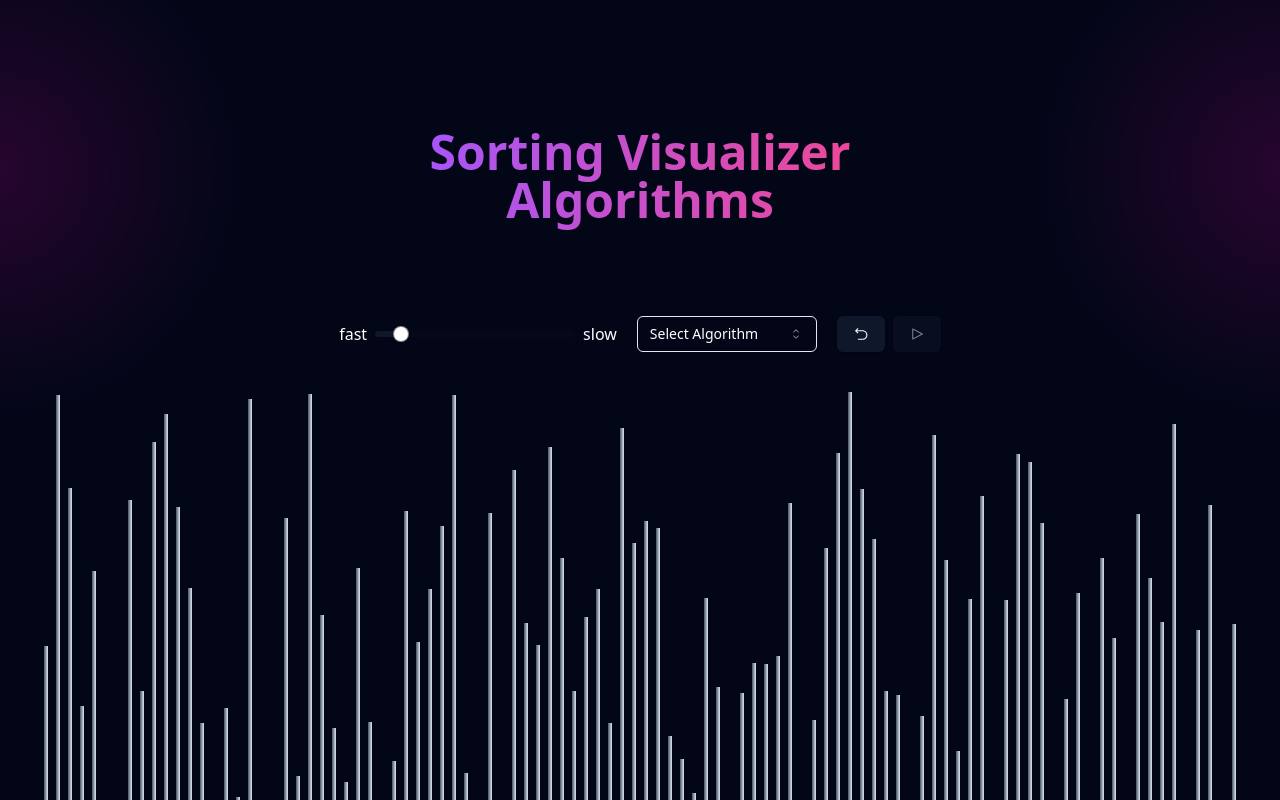
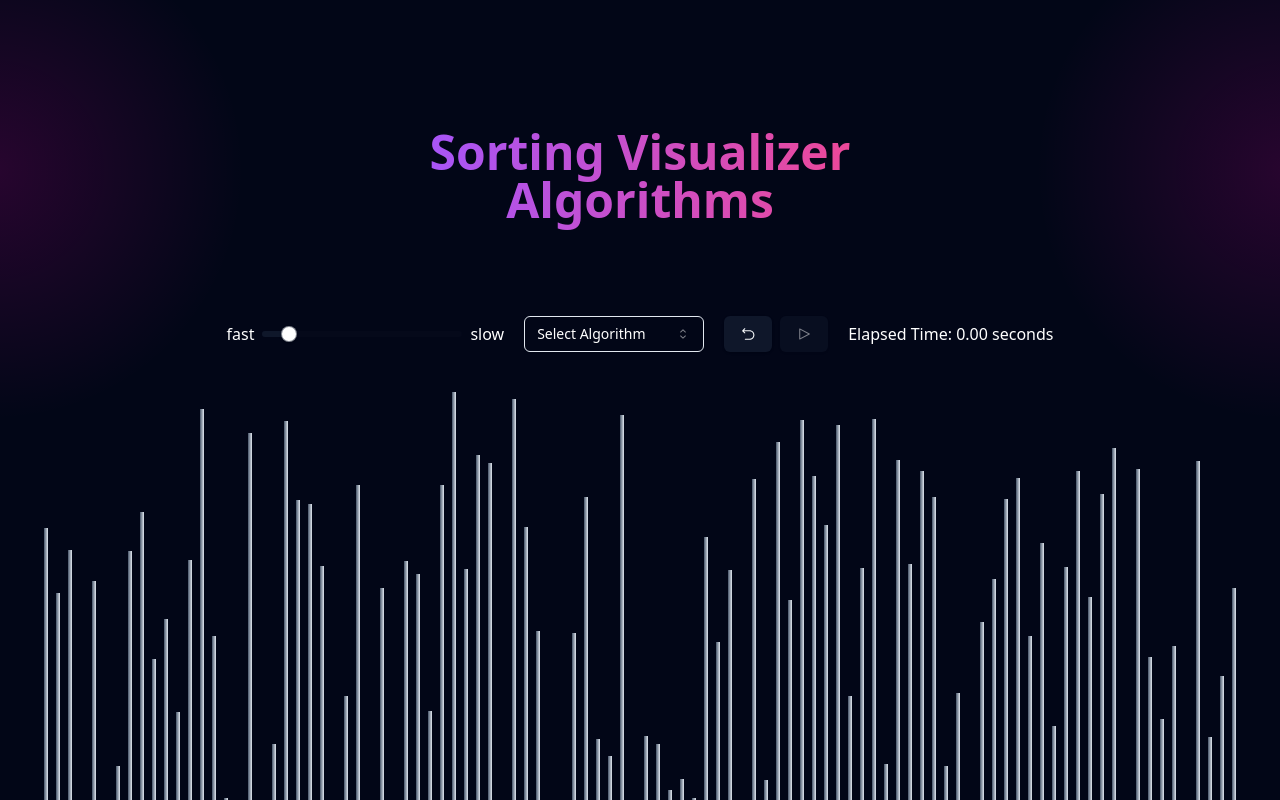
Before and after one commit to ziad-hatem/sorting-visualizer, a Next.js app: page / in a window 1280 px wide. Built offline with nearby package versions, Linux system fonts and the light colour scheme.

Commit message:
edit description

```diff
--- a/app/_components/sorting-visualizer.tsx
+++ b/app/_components/sorting-visualizer.tsx
@@ -24,6 +24,8 @@ const SortingVisualizer = () => {
     handleQuickSort,
     activeIndices,
     controllerRef,
+    arrayLength,
+    elapsedTime,
   } = useContext<any>(SortingContext);
 
   useEffect(() => {
@@ -47,6 +49,12 @@ const SortingVisualizer = () => {
       default:
         return null;
     }
+  };
+
+  const formatElapsedTime = (time: number) => {
+    const seconds = Math.floor(time / 1000);
+    const milliseconds = (time % 1000) / 10;
+    return `${seconds}.${milliseconds.toFixed(0).padStart(2, "0")} seconds`;
   };
   return (
     <div className="flex flex-col gap-10 pb-16">
@@ -81,6 +89,9 @@ const SortingVisualizer = () => {
             )}
           </Button>
         </div>
+        <div className="text-white">
+          Elapsed Time: {formatElapsedTime(elapsedTime)}
+        </div>
       </div>
       <div className="flex gap-2 rotate-180 w-full">
         {array.map((value: number, idx: number) => (
--- a/app/_context/sorting-context.tsx
+++ b/app/_context/sorting-context.tsx
@@ -1,5 +1,5 @@
 "use client";
-import React, { useRef, useState } from "react";
+import React, { useEffect, useRef, useState } from "react";
 
 // Remove the unused import
 // import * as d3 from 'd3';
@@ -21,10 +21,12 @@ export type SortingContextType = {
   handleQuickSort: () => Promise<void>;
   handleMergeSort: () => Promise<void>;
   selectionSort: () => Promise<void>;
-
   activeIndices: number[];
   setActiveIndices: React.Dispatch<React.SetStateAction<number[]>>;
   controllerRef: React.MutableRefObject<{ cancel: boolean }>;
+  arrayLength: number;
+  setArrayLength: React.Dispatch<React.SetStateAction<number>>;
+  elapsedTime: number;
 };
 
 export const SortingContext = React.createContext<
@@ -41,8 +43,11 @@ export const SortingProvider: React.FC<{ children: React.ReactNode }> = ({
   const [isSorting, setIsSorting] = useState<boolean>(false);
   const [speed, setSpeed] = useState<number>(10);
   const [stopSorting, setStopSorting] = useState(false);
+  const [arrayLength, setArrayLength] = useState<number>(100);
+  const [elapsedTime, setElapsedTime] = useState<number>(0);
   const [activeIndices, setActiveIndices] = useState<number[]>([]);
   const controllerRef = useRef({ cancel: false });
+  const timerRef = useRef<NodeJS.Timeout | null>(null); // Ref to store the timer
 
   const resetArray = () => {
     const newArray = Array.from({ length: 100 }, () =>
@@ -53,6 +58,40 @@ export const SortingProvider: React.FC<{ children: React.ReactNode }> = ({
   const sleep = (ms: number) => {
     return new Promise((resolve) => setTimeout(resolve, ms));
   };
+
+  useEffect(() => {
+    const updateArrayLength = () => {
+      const width = window.innerWidth;
+      const newLength = Math.floor(width / 10); // Adjust the divisor to control the number of columns
+      setArrayLength(newLength);
+      resetArray(); // Reset array whenever the length changes
+    };
+
+    window.addEventListener("resize", updateArrayLength);
+    updateArrayLength(); // Initial call
+
+    return () => window.removeEventListener("resize", updateArrayLength);
+  }, []);
+
+  useEffect(() => {
+    if (isSorting) {
+      setElapsedTime(0); // Reset the timer when sorting starts
+      timerRef.current = setInterval(() => {
+        setElapsedTime((prevTime) => prevTime + 10);
+      }, 10); // Update the timer every 10 milliseconds
+    } else {
+      if (timerRef.current) {
+        clearInterval(timerRef.current); // Clear the timer when sorting stops
+        timerRef.current = null;
+      }
+    }
+
+    return () => {
+      if (timerRef.current) {
+        clearInterval(timerRef.current); // Cleanup the timer on unmount
+      }
+    };
+  }, [isSorting]);
 
   const bubbleSort = async () => {
     try {
@@ -314,6 +353,9 @@ export const SortingProvider: React.FC<{ children: React.ReactNode }> = ({
         activeIndices,
         setActiveIndices,
         controllerRef,
+        arrayLength: arrayLength || 0,
+        setArrayLength,
+        elapsedTime,
       }}
     >
       {children}
```
